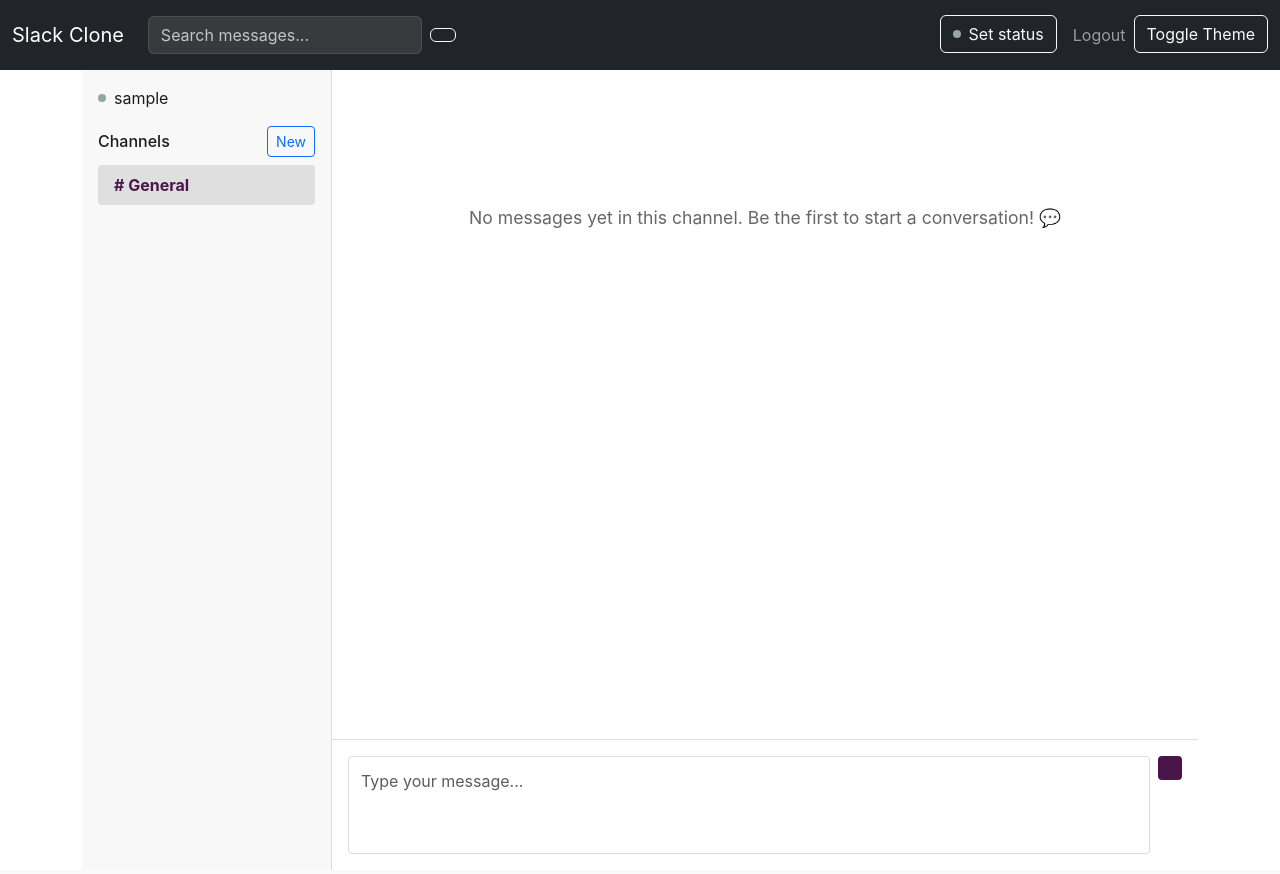
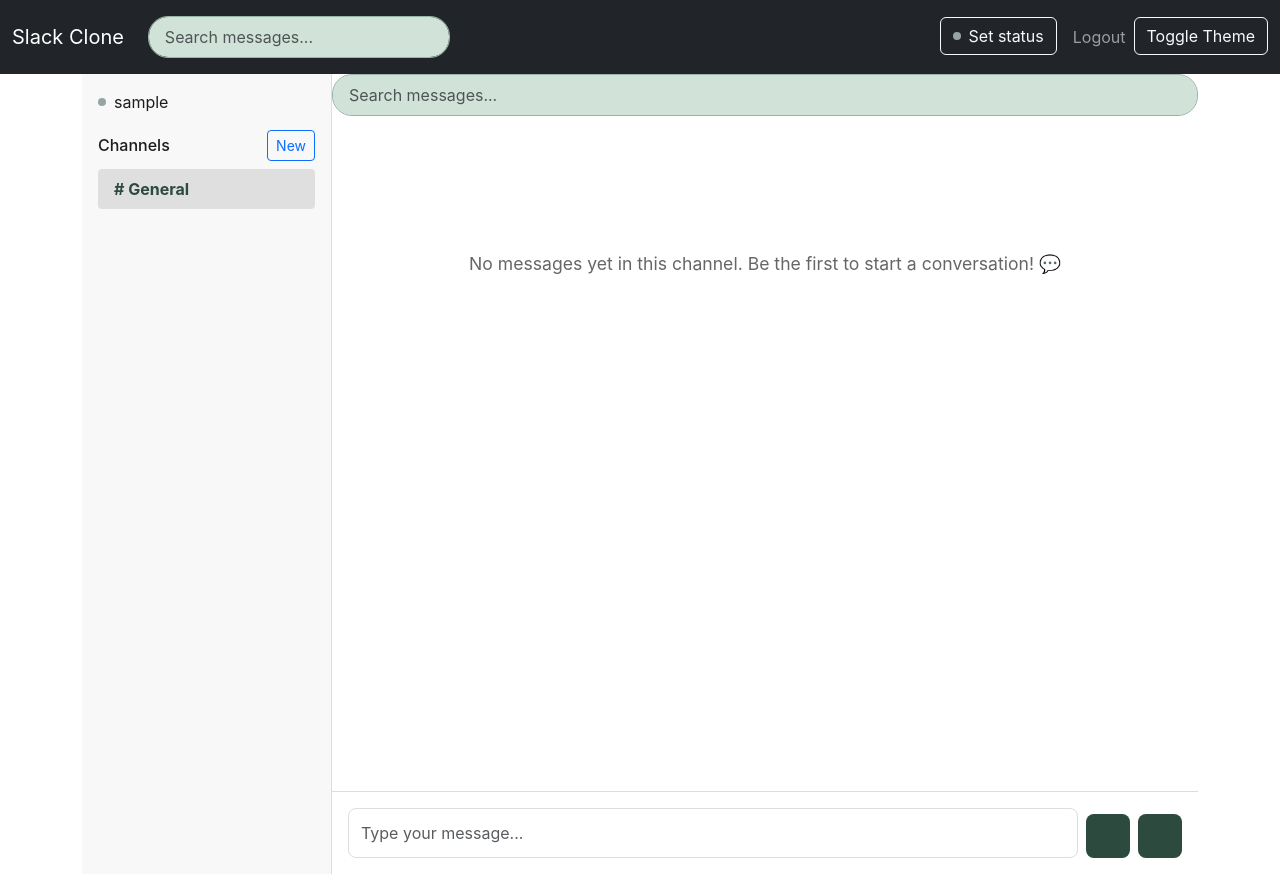
Before and after one commit to silas-pusateri/TeamFlow, a Flask app: page /chat in a window 1280 px wide. Run offline with Flask 3, Linux system fonts and the light colour scheme; the visitor is signed in with stand-in values (Sample User, id 1); data comes from the database, SQL or seed files in the repository; some libraries are stand-ins or nearby versions.

Commit message:
Agent query: Are the new color scheme (dark green, mint green, earthy browns) and button styling (search and send icons) visible and working properly?
Enhance chat UI with new color scheme, rounded corners, search bar, and improved send button.

Screenshot: https://storage.googleapis.com/screenshot-production-us-central1/b4a2bb53-839a-40d6-9cd2-e4665244cbf3/663a4202-fca2-4ebc-94b4-01635ab68f45.jpg

```diff
--- a/static/css/style.css
+++ b/static/css/style.css
@@ -1,6 +1,10 @@
 :root {
-    --primary-color: #4a154b;
-    --secondary-color: #611f69;
+    --primary-color: #2c4a3e;
+    --secondary-color: #3e6b59;
+    --accent-color: #98b4a6;
+    --mint-green: #d1e3d9;
+    --earthy-brown: #9b8875;
+    --light-brown: #e6ddd1;
     --text-color: #1d1c1d;
     --border-color: #ddd;
     --bg-color: #fff;
@@ -8,8 +12,12 @@
 }
 
 .dark-theme {
-    --primary-color: #611f69;
-    --secondary-color: #7c3085;
+    --primary-color: #3e6b59;
+    --secondary-color: #2c4a3e;
+    --accent-color: #547b6b;
+    --mint-green: #1c3830;
+    --earthy-brown: #695c4f;
+    --light-brown: #463f37;
     --text-color: #e3e3e3;
     --border-color: #444;
     --bg-color: #1a1d21;
@@ -248,36 +256,92 @@ body {
     border-top: 1px solid var(--border-color);
     display: flex;
     gap: 0.5rem;
-    align-items: flex-start;
+    align-items: flex-end;
+    background-color: var(--bg-color);
 }
 
 #message-input {
     flex: 1;
     padding: 0.75rem;
     border: 1px solid var(--border-color);
-    border-radius: 4px;
+    border-radius: 8px;
     resize: none;
     background-color: var(--bg-color);
     color: var(--text-color);
+    min-height: 44px;
+    max-height: 120px;
 }
 
 .send-button {
-    padding: 0.75rem;
+    padding: 10px;
     background-color: var(--primary-color);
     border: none;
-    border-radius: 4px;
+    border-radius: 8px;
     color: white;
     cursor: pointer;
     display: flex;
     align-items: center;
     justify-content: center;
-    transition: background-color 0.2s;
+    transition: all 0.2s ease;
+    width: 44px;
+    height: 44px;
 }
 
 .send-button:hover {
     background-color: var(--secondary-color);
+    transform: translateY(-1px);
 }
 
+.send-button i {
+    font-size: 1.2rem;
+}
+
+.search-container {
+    display: flex;
+    gap: 8px;
+    align-items: center;
+    position: relative;
+    min-width: 300px;
+}
+
+.search-container input {
+    background-color: var(--mint-green);
+    border: 1px solid var(--accent-color);
+    color: var(--text-color);
+    border-radius: 20px;
+    padding: 8px 36px 8px 16px;
+    width: 100%;
+    transition: all 0.2s ease;
+}
+
+.search-container input:focus {
+    outline: none;
+    border-color: var(--primary-color);
+    background-color: var(--bg-color);
+}
+
+#searchBtn {
+    position: absolute;
+    right: 8px;
+    top: 50%;
+    transform: translateY(-50%);
+    background: none;
+    border: none;
+    padding: 4px;
+    cursor: pointer;
+    color: var(--primary-color);
+    display: flex;
+    align-items: center;
+    justify-content: center;
+}
+
+#searchBtn:hover {
+    color: var(--secondary-color);
+}
+
+#searchBtn i {
+    font-size: 1.2rem;
+}
 
 .emoji-picker {
     position: fixed;
@@ -648,26 +712,52 @@ body {
 }
 
 /* Search styles */
+
 .search-container {
     display: flex;
     gap: 8px;
     align-items: center;
+    position: relative;
     min-width: 300px;
 }
 
 .search-container input {
-    background-color: rgba(255, 255, 255, 0.1);
-    border: 1px solid rgba(255, 255, 255, 0.2);
-    color: white;
-}
-
-.search-container input::placeholder {
-    color: rgba(255, 255, 255, 0.7);
+    background-color: var(--mint-green);
+    border: 1px solid var(--accent-color);
+    color: var(--text-color);
+    border-radius: 20px;
+    padding: 8px 36px 8px 16px;
+    width: 100%;
+    transition: all 0.2s ease;
 }
 
 .search-container input:focus {
-    background-color: white;
-    color: var(--text-color);
+    outline: none;
+    border-color: var(--primary-color);
+    background-color: var(--bg-color);
+}
+
+#searchBtn {
+    position: absolute;
+    right: 8px;
+    top: 50%;
+    transform: translateY(-50%);
+    background: none;
+    border: none;
+    padding: 4px;
+    cursor: pointer;
+    color: var(--primary-color);
+    display: flex;
+    align-items: center;
+    justify-content: center;
+}
+
+#searchBtn:hover {
+    color: var(--secondary-color);
+}
+
+#searchBtn i {
+    font-size: 1.2rem;
 }
 
 /* Search Results styles */
--- a/templates/chat.html
+++ b/templates/chat.html
@@ -25,6 +25,12 @@
     </div>
 
     <div class="main-content">
+        <div class="search-container">
+            <input type="text" id="searchInput" class="form-control" placeholder="Search messages...">
+            <button id="searchBtn" title="Search">
+                <i class="feather-search"></i>
+            </button>
+        </div>
         <div class="message-container" id="message-container">
             <!-- Messages will be populated by JavaScript -->
         </div>
@@ -34,8 +40,11 @@
                 id="message-input"
                 class="form-control"
                 placeholder="Type your message..."
-                rows="3"
+                rows="1"
             ></textarea>
+            <button class="send-button" title="Send message">
+                <i class="feather-send"></i>
+            </button>
         </div>
     </div>
 </div>
```
